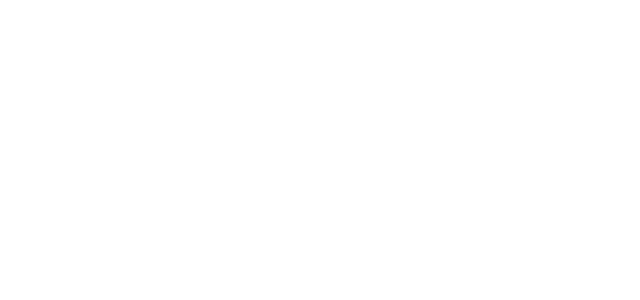
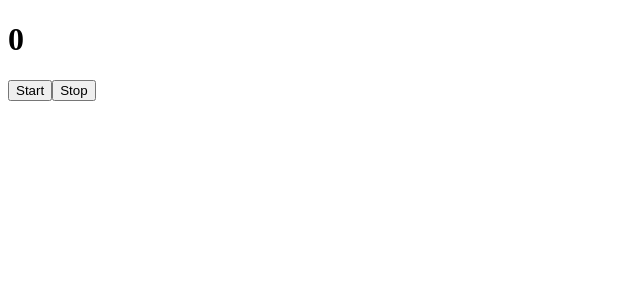
Before and after one commit to abhishek9195-git/rxjs_learning_series, an Angular app: page / in a window 1280 px wide. Shown: the top 300 px of the page, without its empty margins (0-640 px from the left). Built offline with nearby package versions, Linux system fonts and the light colour scheme.

Commit message:
feat: updates

```diff
--- a/src/app/app.html
+++ b/src/app/app.html
@@ -1 +1,4 @@
+<h1>{{counter$()}}</h1>
+<button (click)="startTimer()">Start</button>
+<button (click)="stopTimer()">Stop</button>
 <router-outlet />
--- a/src/app/app.ts
+++ b/src/app/app.ts
@@ -1,5 +1,7 @@
+import { AsyncPipe } from '@angular/common';
 import { Component, signal } from '@angular/core';
 import { RouterOutlet } from '@angular/router';
+import { interval, Observable, of, Subscription, take } from 'rxjs';
 
 @Component({
   selector: 'app-root',
@@ -8,4 +10,31 @@ import { RouterOutlet } from '@angular/router';
   styleUrl: './app.scss'
 })
 export class App {
+
+  subscription!: Subscription
+  counter$ = signal(0)
+
+  obs$ = new Observable<number>((observer) => {
+    let counter = 1;
+    const interval = setInterval(() => {
+      observer.next(counter++)
+    }, 1000);
+
+    return {
+      unsubscribe: () => {
+        console.log('==> clear interval', interval)
+        clearInterval(interval)
+      }
+    }
+  })
+
+  startTimer() {
+    this.subscription = this.obs$.subscribe((value) => {
+      this.counter$.set(value)
+    })
+  }
+
+  stopTimer() {
+    this.subscription?.unsubscribe()
+  }
 }
```
